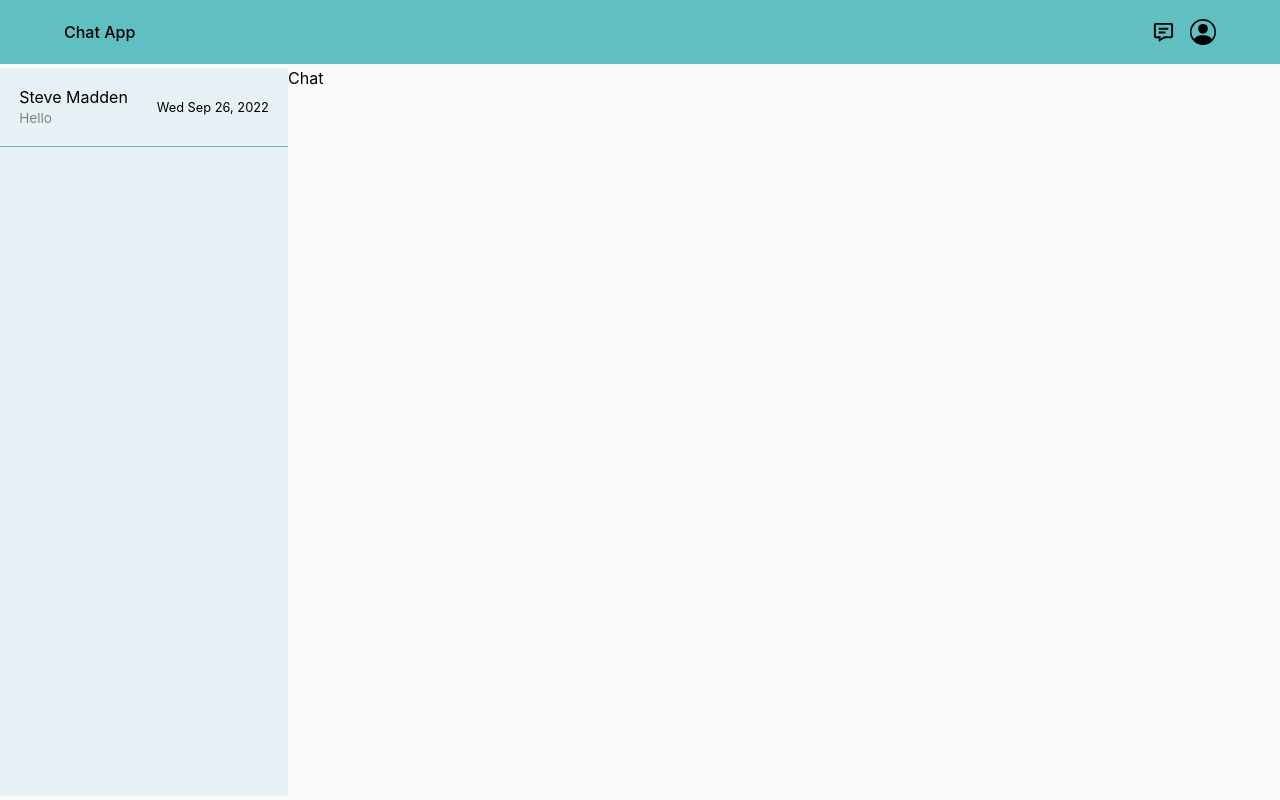
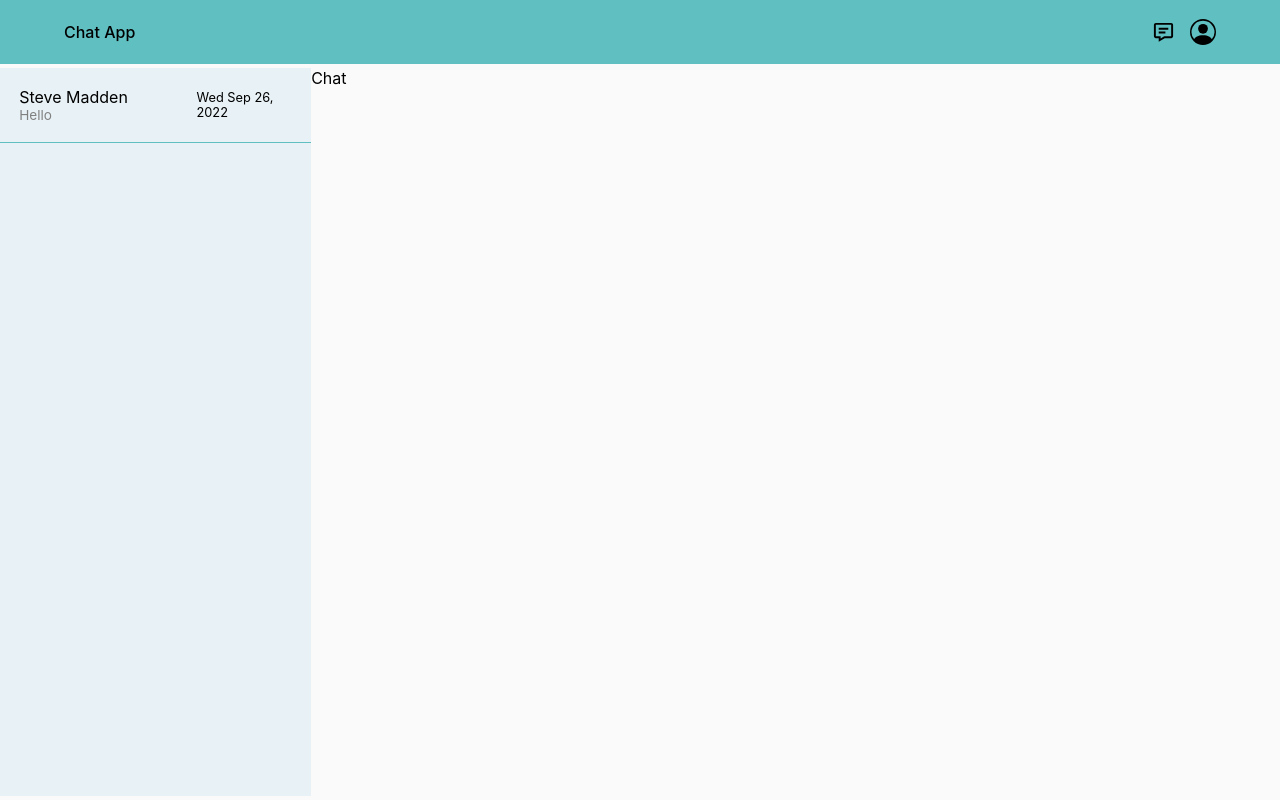
Before and after one commit to mankirats/Chat-App, a React (Create React App) app: page / in a window 1280 px wide. Built offline with nearby package versions, Linux system fonts and the light colour scheme.

Commit message:
Chat sidebar fixed

```diff
--- a/src/components/CustomStyle.js
+++ b/src/components/CustomStyle.js
@@ -1,6 +1,9 @@
 import React from "react";
 import styled from "styled-components";
 const SidebarBackground = styled.div`
+    display: flex;
+    flex-direction: column;
+    flex: 0.25;
     min-width: calc(10rem + 10vw);
     height: 91vh;
     background: #e8f1f5;
@@ -28,13 +31,16 @@ const UserWindowBackground = styled.div`
     display: flex;
     flex-direction: row;
     align-items: center;
+    flex-wrap: wrap;
     padding: 1.2rem;
     width: 100%;
     border-bottom: 0.1px solid #60bfc1;
 `;
 const UserWindowDate = styled.span`
-    margin-left: auto;
-    /* text-align: right; */
+    display: flex;
+    flex-direction: column;
+    flex: 0.35;
+    /* margin-left: auto; */
     font-size: 0.8rem;
     font-family: -apple-system, BlinkMacSystemFont, "Segoe UI", Roboto, Oxygen,
         Ubuntu, Cantarell, "Open Sans", "Helvetica Neue", sans-serif;
@@ -42,6 +48,12 @@ const UserWindowDate = styled.span`
 const MessageSideView = styled.span`
     font-size: 0.85rem;
     color: grey;
+`;
+const MessageContainer = styled.div`
+    display: flex;
+    flex-direction: column;
+    /* margin-right: auto; */
+    flex: 0.65;
 `;
 const ChatOptionBackground = styled.div`
     margin-left: auto;
@@ -52,6 +64,7 @@ const ChatOptionBackground = styled.div`
 `;
 
 export {
+    MessageContainer,
     SidebarBackground,
     MainComponentContainer,
     HeaderBackground,
--- a/src/components/UserWindow.js
+++ b/src/components/UserWindow.js
@@ -3,15 +3,16 @@ import {
     UserWindowBackground,
     UserWindowDate,
     MessageSideView,
+    MessageContainer,
 } from "./CustomStyle";
 function UserWindow(props) {
     return (
         <UserWindowBackground>
-            <div>
+            <MessageContainer>
                 {props.userName}
-                <br />
+
                 <MessageSideView>{props.message}</MessageSideView>
-            </div>
+            </MessageContainer>
             <UserWindowDate className>{props.datetime}</UserWindowDate>
         </UserWindowBackground>
     );
```
